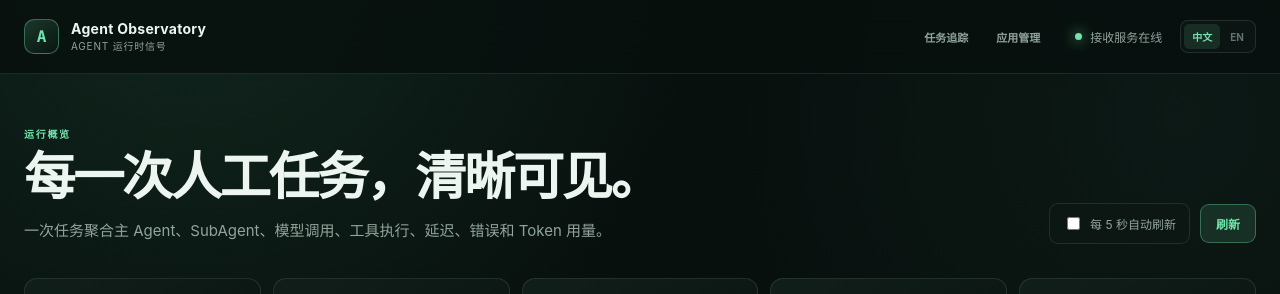
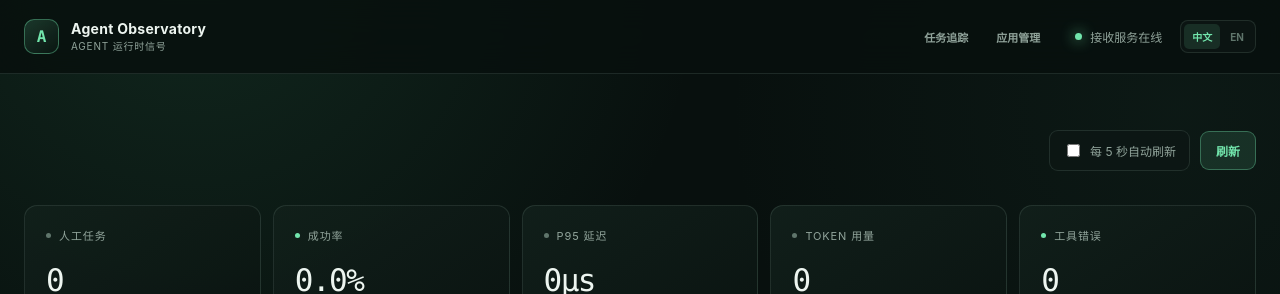
Before and after one commit to umuo/harness-sdk, a Next.js app in the folder agent-observability-web/: page / in a window 1280 px wide. Shown: the top 294 px of the page. Built offline with nearby package versions, Linux system fonts and the light colour scheme; no server answers.

Commit message:
Remove large hero text from dashboard

```diff
--- a/agent-observability-web/app/page.tsx
+++ b/agent-observability-web/app/page.tsx
@@ -46,12 +46,7 @@ export default async function Dashboard({
 
   return (
     <>
-      <section className="hero">
-        <div>
-          <p className="eyebrow">{dashboard.overview}</p>
-          <h1>{dashboard.title}</h1>
-          <p className="hero-copy">{dashboard.description}</p>
-        </div>
+      <section className="hero" style={{ justifyContent: "flex-end" }}>
         <RefreshControl
           automaticLabel={copy.refresh.automatic}
           refreshLabel={copy.refresh.button}
```
